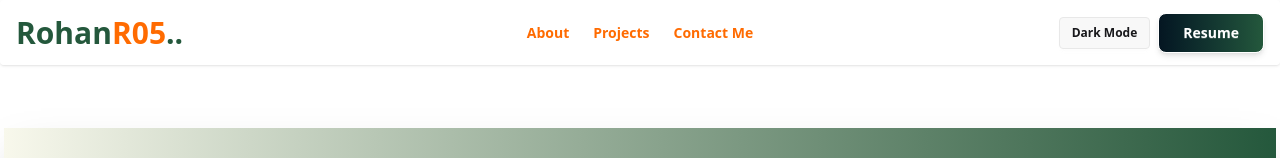
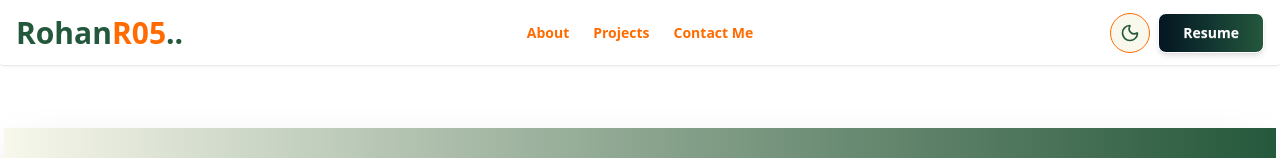
Before and after one commit to RohanR05/protfolio, a React (Vite) app: page / in a window 1280 px wide. Shown: the top 158 px of the page. Built offline with nearby package versions, Linux system fonts and the light colour scheme.

Commit message:
theme toggle

```diff
--- a/package.json
+++ b/package.json
@@ -12,6 +12,7 @@
   "dependencies": {
     "@tailwindcss/vite": "^4.1.11",
     "framer-motion": "^12.23.12",
+    "lucide-react": "^0.544.0",
     "react": "^19.1.1",
     "react-dom": "^19.1.1",
     "react-fast-marquee": "^1.6.5",
--- a/src/components/Theme.jsx
+++ b/src/components/Theme.jsx
@@ -1,27 +1,45 @@
-import React, { useState, useEffect } from "react";
+"use client";
 
-const Theme = () => {
-  const [theme, setTheme] = useState("light");
+import { useEffect, useState } from "react";
+import { Moon, Sun } from "lucide-react";
+
+export default function Theme() {
+  const [theme, setTheme] = useState("light"); // plain JS
+  const [mounted, setMounted] = useState(false);
+
+  useEffect(() => {
+    setMounted(true);
+    const savedTheme = localStorage.getItem("theme");
+    if (savedTheme === "light" || savedTheme === "dark") {
+      setTheme(savedTheme);
+      document.documentElement.setAttribute("data-theme", savedTheme);
+    }
+  }, []);
+
+  useEffect(() => {
+    if (mounted) {
+      document.documentElement.setAttribute("data-theme", theme);
+      localStorage.setItem("theme", theme);
+    }
+  }, [theme, mounted]);
 
   const toggleTheme = () => {
-    const newTheme = theme === "light" ? "dark" : "light";
-    setTheme(newTheme);
-    document.querySelector("html").setAttribute("data-theme", newTheme);
+    setTheme(prev => (prev === "light" ? "dark" : "light"));
   };
 
-  // Initialize theme on load
-  useEffect(() => {
-    document.querySelector("html").setAttribute("data-theme", theme);
-  }, [theme]);
+  if (!mounted) return null;
 
   return (
     <button
-      className="btn btn-sm "
       onClick={toggleTheme}
+      className="btn btn-ghost btn-circle bg-secondary border-neutral"
+      aria-label="Toggle Theme"
     >
-      {theme === "light" ? "Dark Mode" : "Light Mode"}
+      {theme === "light" ? (
+        <Moon className="w-5 h-5 text-primary " />
+      ) : (
+        <Sun className="w-5 h-5 text-primary " />
+      )}
     </button>
   );
-};
-
-export default Theme;
+}
```
Also changed, not shown: 1 other file (tests, documents, lock files or other folders).
